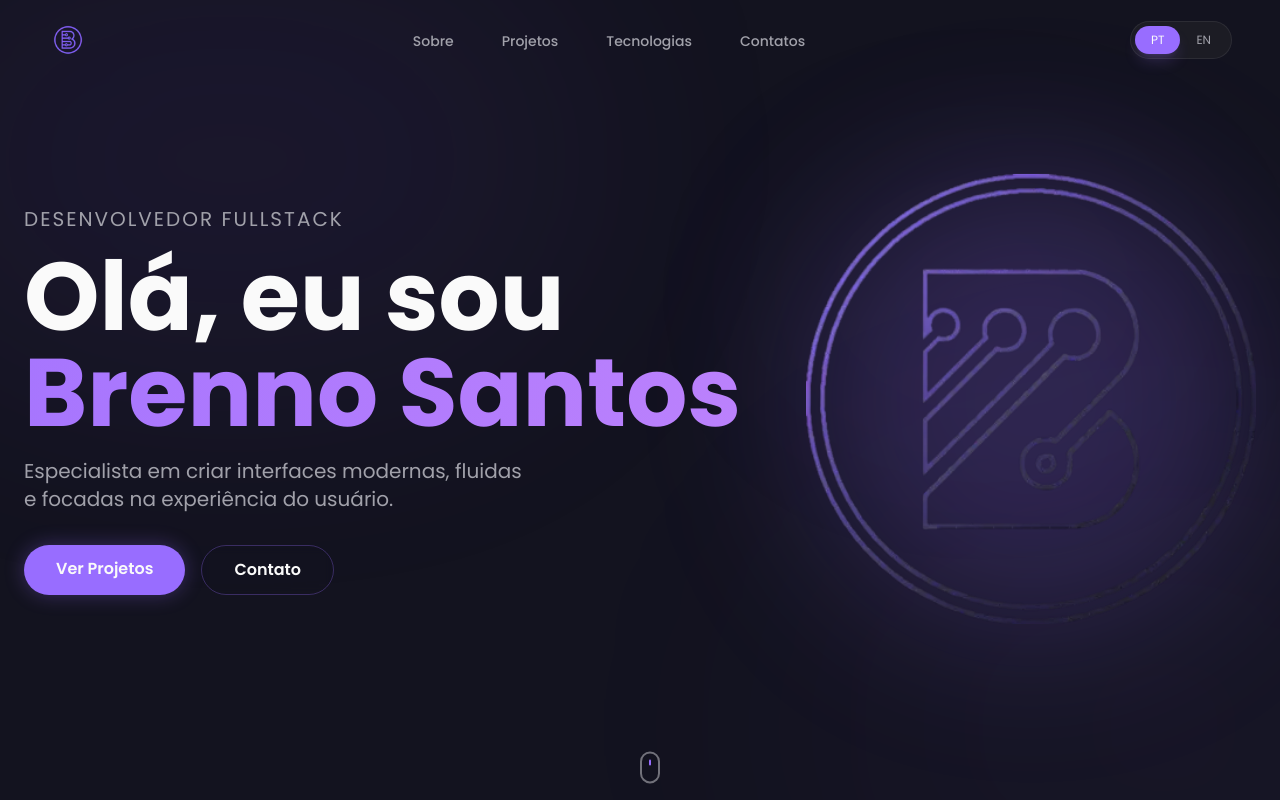
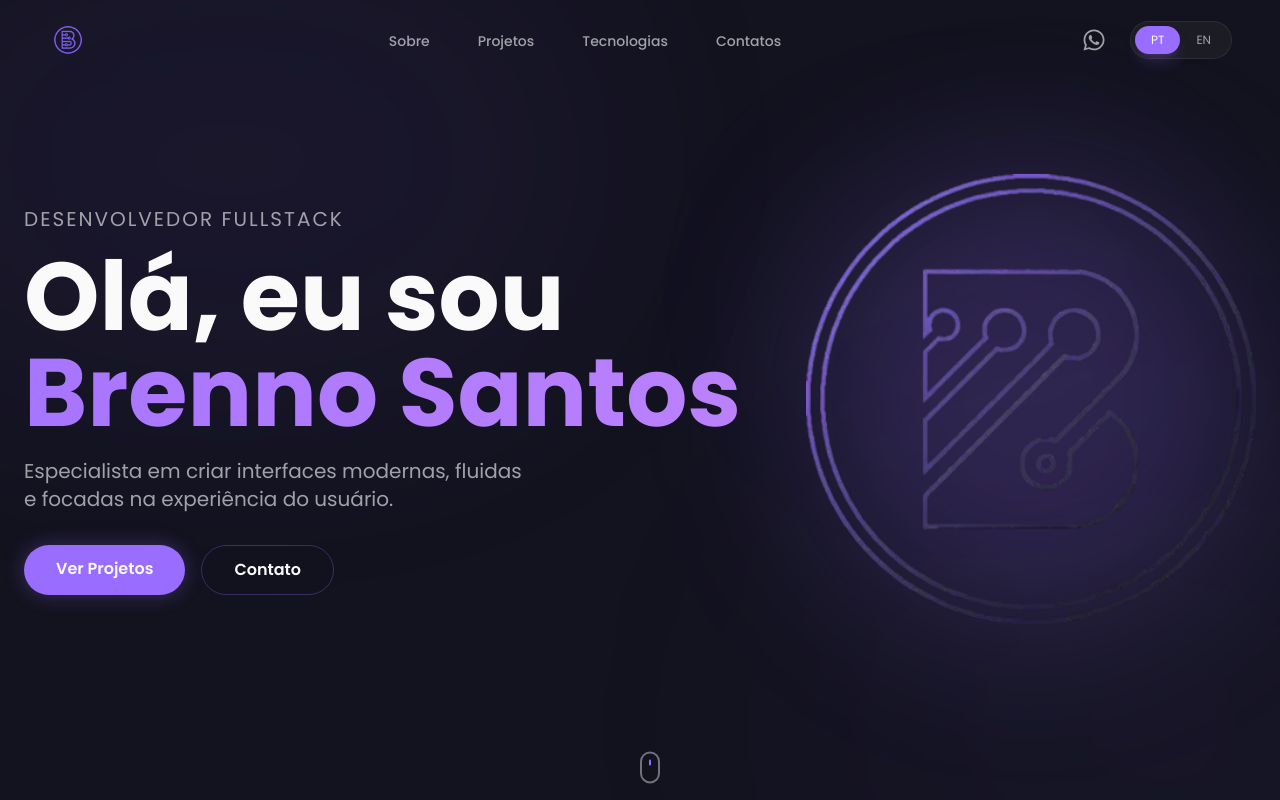
Before and after one commit to devbls/portfolio, a React (Vite) app: page / in a window 1280 px wide. Shown: the top 800 px of the page. Built offline with nearby package versions, Linux system fonts and the light colour scheme.

Commit message:
Adicionar contato de Whatsapp

```diff
--- a/src/assets/translations/en.json
+++ b/src/assets/translations/en.json
@@ -6,7 +6,8 @@
     "contacts": "Contacts",
     "drawer-icon-aria-label": "Open navigation menu",
     "drawer-close-icon-aria-label": "Close navigation menu",
-    "nav-link-aria-label": "Go to page"
+    "nav-link-aria-label": "Go to page",
+    "whatsapp": "WhatsApp"
   },
   "firstSection": {
     "title": "FULLSTACK DEVELOPER",
@@ -36,6 +37,7 @@
     "linkedin-link-aria-label": "Go to LinkedIn",
     "github-link-aria-label": "Go to Github",
     "email-link-aria-label": "Send e-mail",
+    "whatsapp-link-aria-label": "Contact via WhatsApp",
     "all_rights_reserved": "All rights reserved."
   }
 }
--- a/src/assets/translations/pt.json
+++ b/src/assets/translations/pt.json
@@ -6,7 +6,8 @@
     "contacts": "Contatos",
     "drawer-icon-aria-label": "Abrir menu de navegação",
     "drawer-close-icon-aria-label": "Fechar menu de navegação",
-    "nav-link-aria-label": "Ir para página"
+    "nav-link-aria-label": "Ir para página",
+    "whatsapp": "WhatsApp"
   },
   "firstSection": {
     "title": "DESENVOLVEDOR FULLSTACK",
@@ -36,6 +37,7 @@
     "linkedin-link-aria-label": "Ir para LinkedIn",
     "github-link-aria-label": "Ir para Github",
     "email-link-aria-label": "Enviar e-mail",
+    "whatsapp-link-aria-label": "Contato via WhatsApp",
     "all_rights_reserved": "Todos os direitos reservados."
   }
 }
--- a/src/components/Contacts.tsx
+++ b/src/components/Contacts.tsx
@@ -1,4 +1,4 @@
-import { FaLinkedinIn, FaGithub } from "react-icons/fa";
+import { FaLinkedinIn, FaGithub, FaWhatsapp } from "react-icons/fa";
 import { BiLogoGmail } from "react-icons/bi";
 import { useTranslation } from "react-i18next";
 import { motion } from "framer-motion";
@@ -7,6 +7,12 @@ const Contacts = () => {
   const { t } = useTranslation("contacts");
 
   const socialLinks = [
+    {
+      href: "https://wa.me/5500000000000",
+      icon: <FaWhatsapp size={24} />,
+      label: "WhatsApp",
+      aria: t("whatsapp-link-aria-label")
+    },
     {
       href: "https://www.linkedin.com/in/brenno-santos-57399b334/",
       icon: <FaLinkedinIn size={24} />,
--- a/src/components/Navbar/Drawer.tsx
+++ b/src/components/Navbar/Drawer.tsx
@@ -1,6 +1,7 @@
 import i18next from "i18next";
 import { useTranslation } from "react-i18next";
 import { IoMdClose } from "react-icons/io";
+import { FaWhatsapp } from "react-icons/fa";
 import { motion, AnimatePresence } from "framer-motion";
 
 type Props = {
@@ -9,7 +10,7 @@ type Props = {
 };
 
 export const Drawer = ({ isOpen, setOpen }: Props) => {
-  const { t, i18n } = useTranslation("tabs");
+  const { t, i18n } = useTranslation(["tabs", "contacts"]);
 
   return (
     <AnimatePresence>
@@ -32,7 +33,7 @@ export const Drawer = ({ isOpen, setOpen }: Props) => {
             <div className="flex justify-between items-center mb-12">
               <img src="/logo.webp" alt="Logo" className="h-8 w-8" />
               <button
-                aria-label={t("drawer-close-icon-aria-label")}
+                aria-label={t("drawer-close-icon-aria-label", { ns: "tabs" })}
                 onClick={() => setOpen(false)}
                 className="p-2 text-purple-500 hover:bg-purple-500/10 rounded-xl transition-colors"
               >
@@ -47,9 +48,18 @@ export const Drawer = ({ isOpen, setOpen }: Props) => {
                   onClick={() => setOpen(false)}
                   className="text-2xl font-poppins font-semibold text-zinc-400 hover:text-purple-500 transition-colors"
                 >
-                  {t(item)}
+                  {t(item, { ns: "tabs" })}
                 </a>
               ))}
+              <a
+                href="https://wa.me/5521981622150"
+                target="_blank"
+                rel="noopener noreferrer"
+                className="flex items-center gap-3 text-2xl font-poppins font-semibold text-zinc-400 hover:text-green-500 transition-colors"
+              >
+                <FaWhatsapp />
+                <span>WhatsApp</span>
+              </a>
             </nav>
             <div className="mt-auto pt-8 border-t border-zinc-800">
               <div className="flex items-center gap-4">
--- a/src/components/Navbar/index.tsx
+++ b/src/components/Navbar/index.tsx
@@ -2,6 +2,7 @@ import i18next from "i18next";
 import { useState, useEffect } from "react";
 import { useTranslation } from "react-i18next";
 import { IoMenuOutline } from "react-icons/io5";
+import { FaWhatsapp } from "react-icons/fa";
 import { motion } from "framer-motion";
 
 import { Drawer } from "./Drawer";
@@ -10,7 +11,7 @@ export const Navbar = () => {
   const [isDrawerOpen, setDrawerOpen] = useState(false);
   const [scrolled, setScrolled] = useState(false);
 
-  const { t, i18n } = useTranslation("tabs");
+  const { t, i18n } = useTranslation(["tabs", "contacts"]);
 
   useEffect(() => {
     const handleScroll = () => {
@@ -42,16 +43,26 @@ export const Navbar = () => {
               key={item}
               href={`#${item}`}
               className="relative group"
-              aria-label={`${t("nav-link-aria-label")} ${t(item)}`}
+              aria-label={`${t("nav-link-aria-label", { ns: "tabs" })} ${t(item, { ns: "tabs" })}`}
             >
               <span className="font-poppins text-sm font-medium text-zinc-400 group-hover:text-zinc-50 transition-colors">
-                {t(item)}
+                {t(item, { ns: "tabs" })}
               </span>
               <span className="absolute -bottom-1 left-0 w-0 h-0.5 bg-purple-500 transition-all duration-300 group-hover:w-full" />
             </a>
           ))}
         </div>
         <div className="flex items-center gap-6">
+          <a
+            href="https://wa.me/5521981622150"
+            target="_blank"
+            rel="noopener noreferrer"
+            title={t("whatsapp", { ns: "tabs" })}
+            aria-label={t("whatsapp-link-aria-label", { ns: "contacts" })}
+            className="text-zinc-400 hover:text-green-500 transition-colors"
+          >
+            <FaWhatsapp size={24} />
+          </a>
           <div className="hidden sm:flex items-center bg-zinc-800/50 rounded-full p-1 border border-zinc-700/50">
             <button
               className={`px-4 py-1.5 rounded-full text-xs font-poppins transition-all ${
@@ -75,7 +86,7 @@ export const Navbar = () => {
             </button>
           </div>
           <button
-            aria-label={t("drawer-icon-aria-label")}
+            aria-label={t("drawer-icon-aria-label", { ns: "tabs" })}
             className="md:hidden p-2 text-purple-500 hover:bg-purple-500/10 rounded-xl transition-colors"
             onClick={() => setDrawerOpen((prevState) => !prevState)}
           >
```
